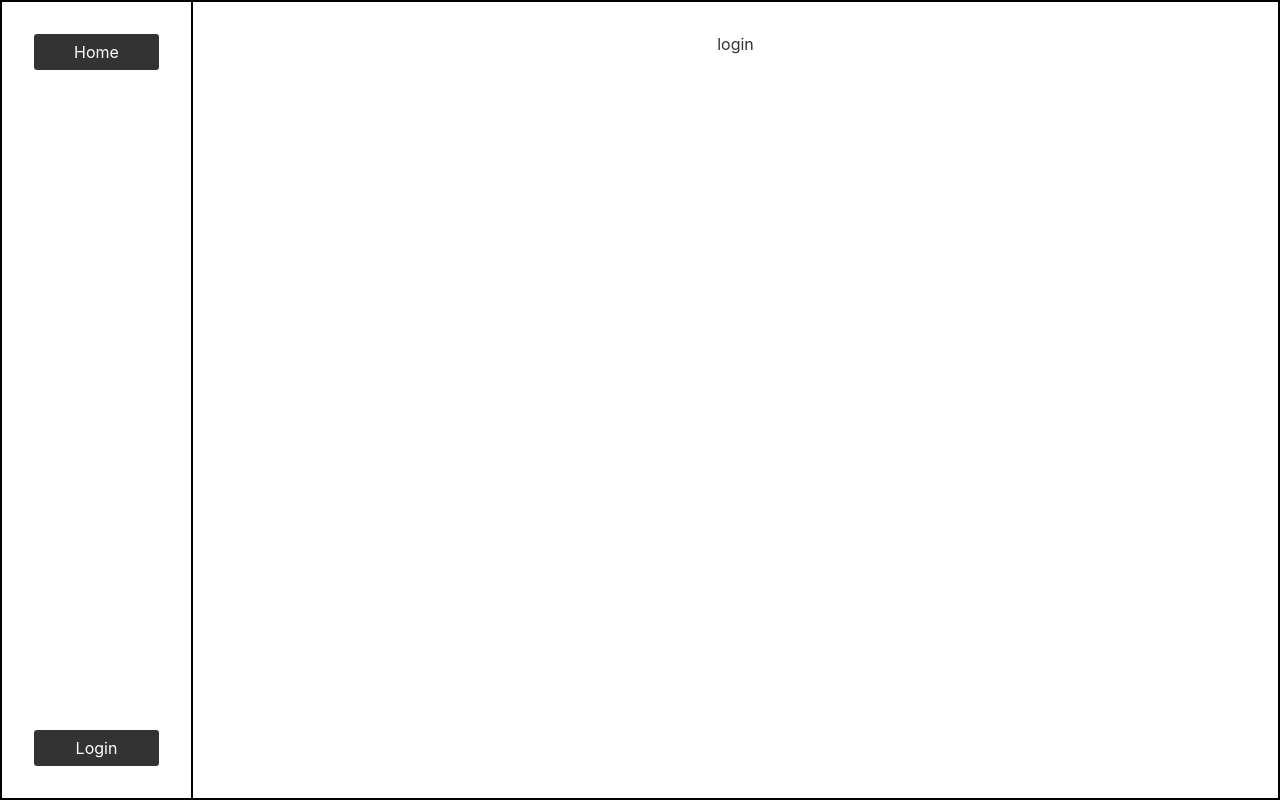
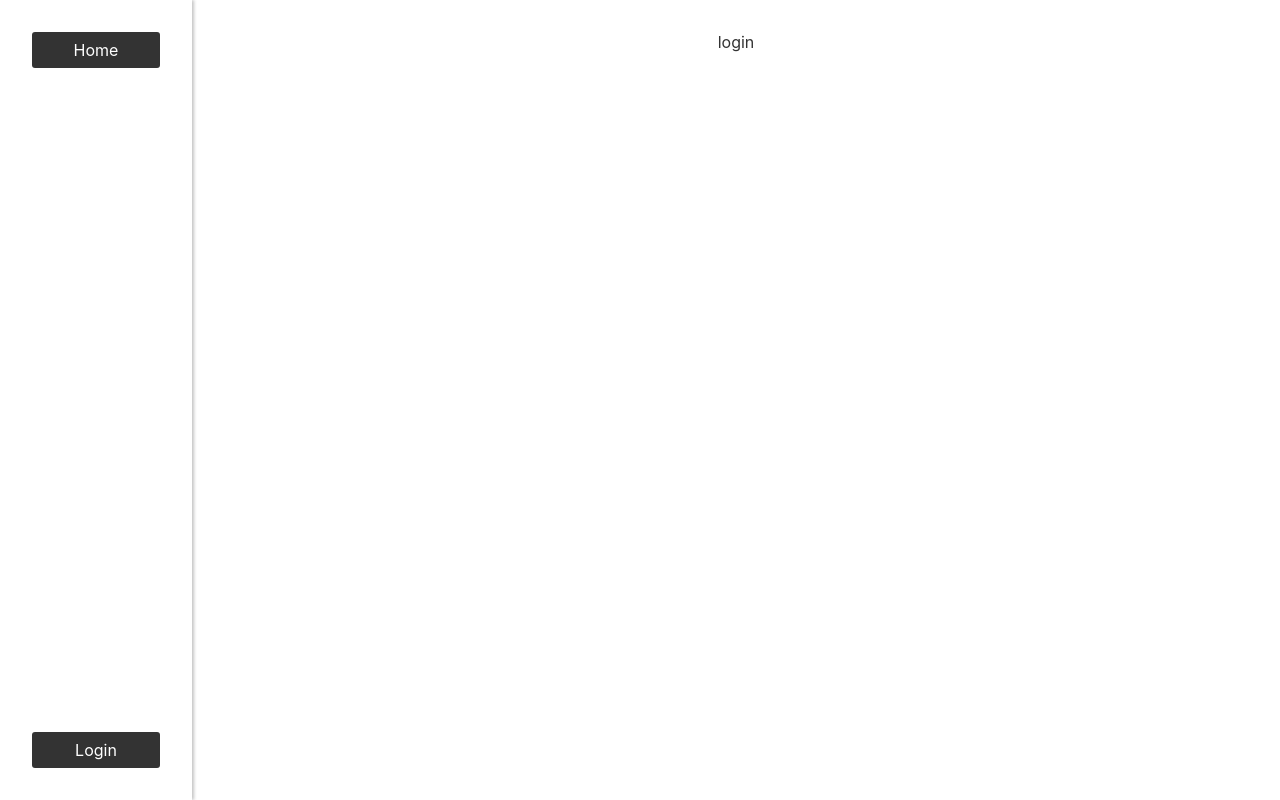
Before and after one commit to potter80511/johnny_react_test, a React (Create React App) app: page /login in a window 1280 px wide. Built offline with nearby package versions, Linux system fonts and the light colour scheme.

Commit message:
Update layout styles

```diff
--- a/src/components/Left/Left.css
+++ b/src/components/Left/Left.css
@@ -3,13 +3,9 @@
   float: left;
   width: 15%;
   height: 100%;
-  border-top: 2px solid black;
-  border-bottom: 2px solid black;
-  border-left: 2px solid black;
-  border-right: 1px solid black;
-  padding-left: 10px;
   display: flex;
   flex-direction: column;
   justify-content: space-between;
   padding: 32px;
+  box-shadow: 2px 0 3px rgba(64,64,64,.3);
 }
--- a/src/components/Right/Right.css
+++ b/src/components/Right/Right.css
@@ -3,9 +3,5 @@
   float: left;
   width: 85%;
   height: 100%;
-  border-top: 2px solid black;
-  border-bottom: 2px solid black;
-  border-left: 1px solid black;
-  border-right: 2px solid black;
   padding: 32px;
 }
```
